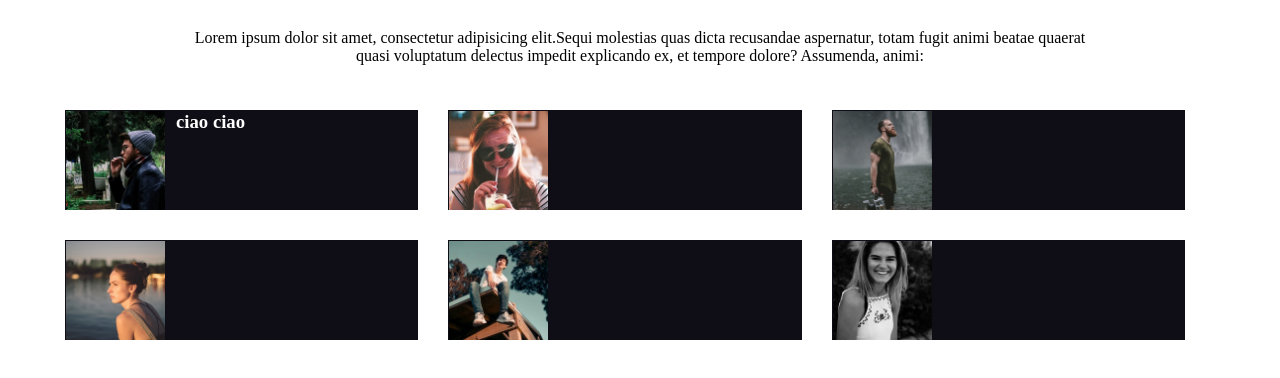
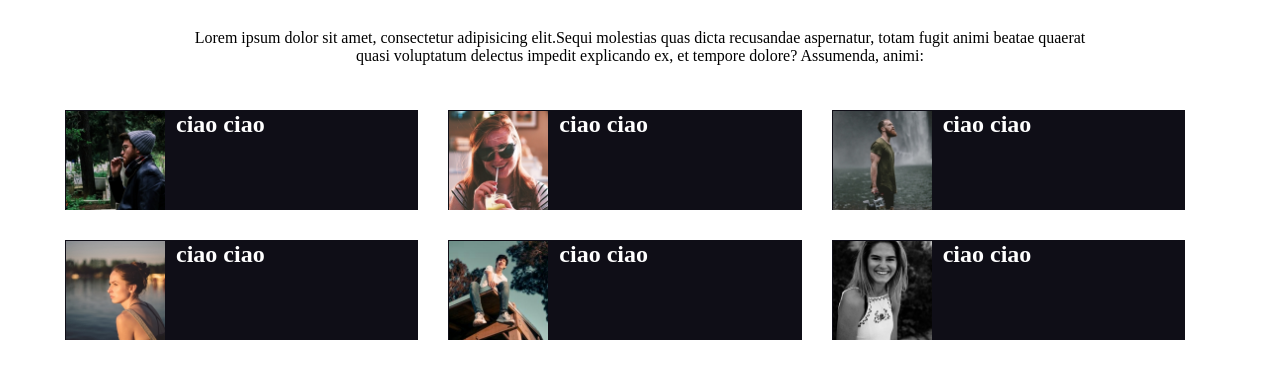
Before and after one commit to LesPaul997/html-css-flex-cards, a plain HTML site: page index.html in a window 1280 px wide. Shown: the part 98-476 px from the top of the page. Drawn offline with Linux system fonts and the light colour scheme.

Commit message:
add: text

```diff
--- a/css/style.css
+++ b/css/style.css
@@ -50,11 +50,14 @@
     width: 99px;
 }
 
-div h3 {
+div h2 {
+    display: flex;
+    flex-direction: center;
     color: white;
     width: 200px;
     height: 0px;
     margin-left: 110px;
 
+
 }
 }
--- a/index.html
+++ b/index.html
@@ -24,17 +24,17 @@
     <main>
         <div class="container">
             <div class="row">
-                <div class="col"><h3>ciao ciao</h3><img src="img/male1.png" alt="immagine-prima">
+                <div class="col"><h2>ciao ciao</h2><img src="img/male1.png" alt="immagine-prima">
                 </div>
-                <div class="col"><img src="img/female1.png" alt="immagine-seconda">
+                <div class="col"><h2>ciao ciao</h2><img src="img/female1.png" alt="immagine-seconda">
                 </div>
-                <div class="col"><img src="img/male2.png" alt="immagine-terza">
+                <div class="col"><h2>ciao ciao</h2><img src="img/male2.png" alt="immagine-terza">
                 </div>
-                <div class="col"><img src="img/female2.png" alt="immagine-quarta">
+                <div class="col"><h2>ciao ciao</h2><img src="img/female2.png" alt="immagine-quarta">
                 </div>
-                <div class="col"><img src="img/male3.png" alt="immagine-quinta">
+                <div class="col"><h2>ciao ciao</h2><img src="img/male3.png" alt="immagine-quinta">
                 </div>
-                <div class="col"><img src="img/female3.png" alt="immagine-sesta">
+                <div class="col"><h2>ciao ciao</h2><img src="img/female3.png" alt="immagine-sesta">
                 </div>
             </div>
 
```
